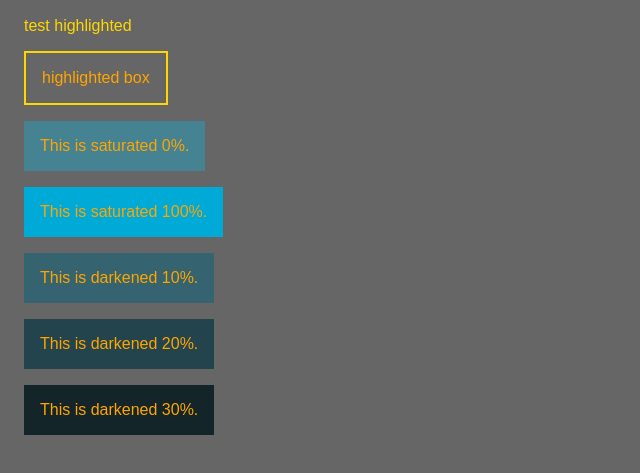
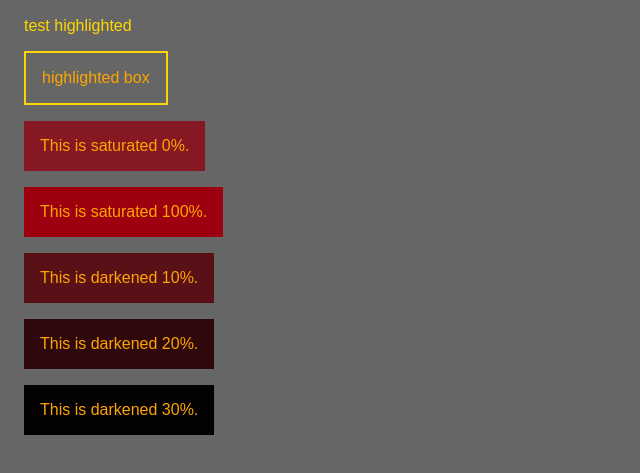
Before and after one commit to edwardtanguay/et839-frontendmasters-sass, a website built with Vite: page index.html in a window 1280 px wide. Shown: the part 111-584 px from the top of the page, without its empty margins (0-640 px from the left). Built offline with nearby package versions, Linux system fonts and the light colour scheme.

Commit message:
restructured

```diff
--- a/index.html
+++ b/index.html
@@ -13,6 +13,6 @@
 	</head>
 	<body>
 		<div id="app"></div>
-		<script type="module" src="/main.js"></script>
+		<script type="module" src="/src/main.js"></script>
 	</body>
 </html>
--- a/main.js
+++ b/src/main.js
@@ -1,4 +1,4 @@
-import './style.scss';
+import './sass/app.scss';
 
 document.querySelector('#app').innerHTML = /*html*/ `
 <h1>Sass Course notes</h1>
--- /dev/null
+++ b/src/sass/_variables.scss
@@ -0,0 +1,2 @@
+$highlightColor: gold;
+$testColor: #851822;
--- /dev/null
+++ b/src/sass/app.scss
@@ -0,0 +1,2 @@
+@import 'variables';
+@import 'main';
--- a/style.scss
+++ b/src/sass/main.scss
@@ -4,7 +4,6 @@ body {
 	padding: 0 1rem;
 
 	main {
-		$highlightColor: gold;
 		color: orange;
 
 		.highlighted {
@@ -18,27 +17,27 @@ body {
 		}
 
 		.test001 {
-			background-color: saturate(#458292, 0%);
+			background-color: saturate($testColor, 0%);
 			padding: 1rem;
 			width: fit-content;
 		}
 		.test002 {
-			background-color: saturate(#458292, 100%);
+			background-color: saturate($testColor, 100%);
 			padding: 1rem;
 			width: fit-content;
 		}
 		.test003 {
-			background-color: darken(#458292, 10%);
+			background-color: darken($testColor, 10%);
 			padding: 1rem;
 			width: fit-content;
 		}
 		.test004 {
-			background-color: darken(#458292, 20%);
+			background-color: darken($testColor, 20%);
 			padding: 1rem;
 			width: fit-content;
 		}
 		.test005 {
-			background-color: darken(#458292, 30%);
+			background-color: darken($testColor, 30%);
 			padding: 1rem;
 			width: fit-content;
 		}
```
